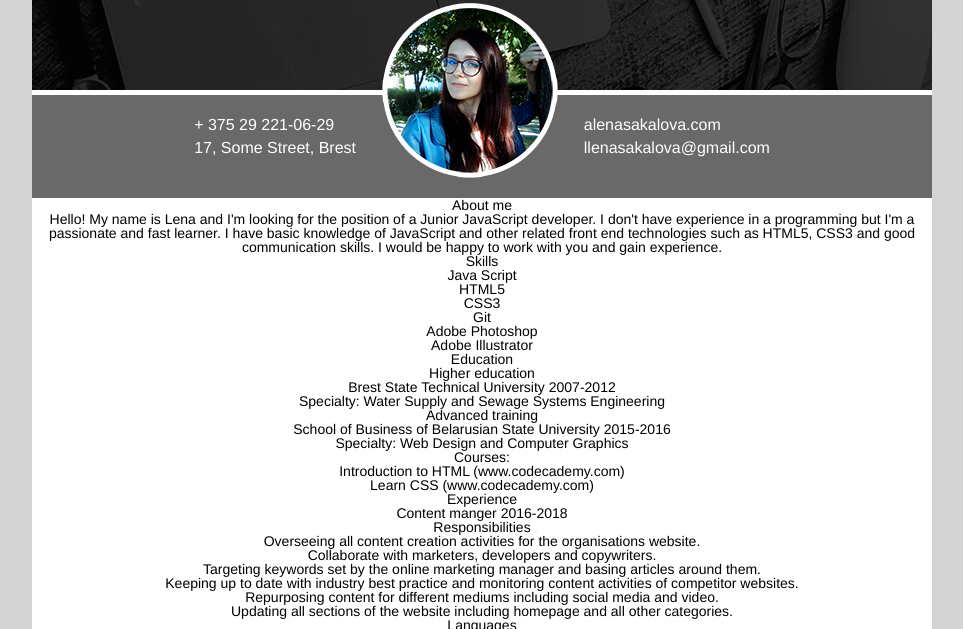
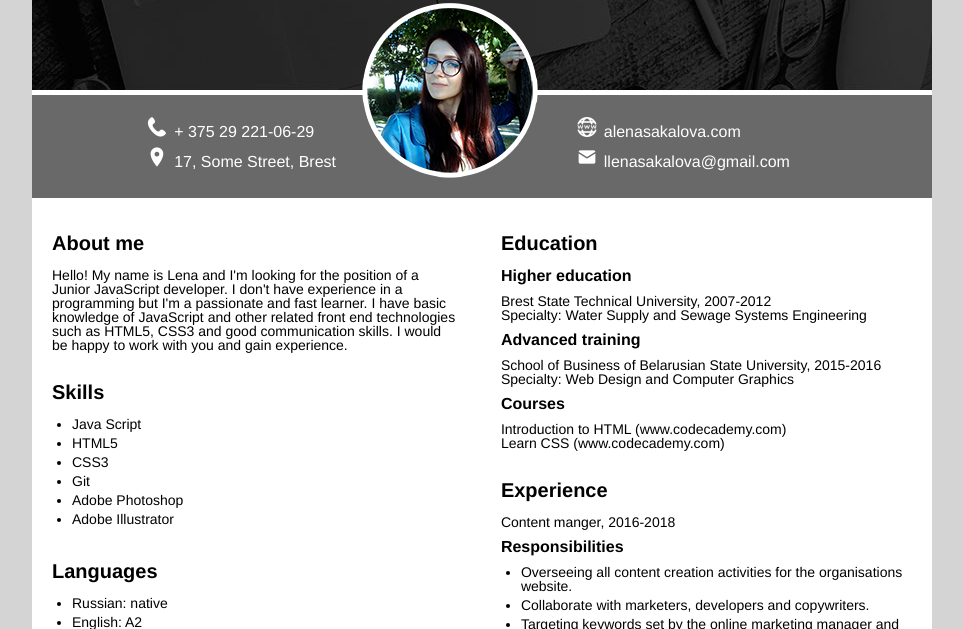
Before and after one commit to fyr-fyrrr/rsschool-codejam1-cv, a plain HTML site: page index.html in a window 1280 px wide. Shown: the part 167-796 px from the top of the page, without its empty margins (158-1121 px from the left). Drawn offline with Linux system fonts and the light colour scheme.

Commit message:
style: add style for main

```diff
--- a/index.html
+++ b/index.html
@@ -11,17 +11,18 @@
     <header>
         <h1>Alena Sakalova</h1>
         <p>Junior JavaScript developer</p>
-        <ul class="contacts left">
+        <ul class="contacts">
             <li>+ 375 29 221-06-29</li>
             <li>17, Some Street, Brest</li>
         </ul>
         <img src="images/photo.png" alt="photo">
-        <ul class="contacts right">
+        <ul class="contacts2">
             <li>alenasakalova.com</li>
             <li>llenasakalova@gmail.com</li>
         </ul>
     </header>
     <main>
+        <div class="left">
             <section>
                 <h2>About me</h2>
                 <p>Hello! My name is Lena and I'm looking for the position
@@ -44,32 +45,6 @@
                     </ul>
             </section>
             <section>
-            <h2>Education</h2>
-            <h3>Higher education</h3>
-            <p>Brest State Technical University 2007-2012</p>
-            <p>Specialty: Water Supply and Sewage Systems Engineering</p>
-            <h3>Advanced training</h3>
-            <p>School of Business of Belarusian State University 2015-2016</p>
-            <p>Specialty: Web Design and Computer Graphics</p>
-            <h3>Courses:</h3>
-            <p>Introduction to HTML (www.codecademy.com)</p>
-            <p>Learn CSS (www.codecademy.com)</p>
-
-        </section>
-        <section>
-            <h2>Experience</h2>
-            <p>Content manger 2016-2018</p>
-            <h3>Responsibilities</h3>
-            <ul>
-                <li>Overseeing all content creation activities for the organisations website.</li>
-                <li>Collaborate with marketers, developers and copywriters.</li>
-                <li>Targeting keywords set by the online marketing manager and basing articles around them.</li>
-                <li>Keeping up to date with industry best practice and monitoring content activities of competitor websites.</li>
-                <li>Repurposing content for different mediums including social media and video.</li>
-                <li>Updating all sections of the website including homepage and all other categories.</li>
-            </ul>
-        </section>
-        <section>
                     <h2>Languages</h2>
                     <ul>
                         <li>Russian: native</li>
@@ -89,6 +64,34 @@
                         <li>Chess</li>
                     </ul>
                 </section>
+        </div>
+        <div class="right">
+        <section>
+            <h2>Education</h2>
+            <h3>Higher education</h3>
+            <p>Brest State Technical University, 2007-2012</p>
+            <p>Specialty: Water Supply and Sewage Systems Engineering</p>
+            <h3>Advanced training</h3>
+            <p>School of Business of Belarusian State University, 2015-2016</p>
+            <p>Specialty: Web Design and Computer Graphics</p>
+            <h3>Courses</h3>
+            <p>Introduction to HTML (www.codecademy.com)</p>
+            <p>Learn CSS (www.codecademy.com)</p>
+        </section>
+        <section>
+            <h2>Experience</h2>
+            <p>Content manger, 2016-2018</p>
+            <h3>Responsibilities</h3>
+            <ul>
+                <li>Overseeing all content creation activities for the organisations website.</li>
+                <li>Collaborate with marketers, developers and copywriters.</li>
+                <li>Targeting keywords set by the online marketing manager and basing articles around them.</li>
+                <li>Keeping up to date with industry best practice and monitoring content activities of competitor websites.</li>
+                <li>Repurposing content for different mediums including social media and video.</li>
+                <li>Updating all sections of the website including homepage and all other categories.</li>
+            </ul>
+        </section>
+    </div>
     </main>
     <footer>
     </footer>
--- a/styles/styles.css
+++ b/styles/styles.css
@@ -21,7 +21,7 @@ main {
     margin: 0 auto;
     margin-bottom: 50px;
     background-color: #ffffff;
-    text-align: center;
+    text-align: left;
 }
 
 h1 {
@@ -31,6 +31,18 @@ h1 {
     padding-top: 30px;
     text-transform: uppercase;
     margin-bottom: 10px;
+}
+
+h2 {
+    font-weight: 700;
+    font-size: 20px;
+    margin: 15px auto;
+}
+
+h3 {
+    font-weight: 700;
+    font-size: 16px;
+    margin: 10px auto;
 }
 
 header p {
@@ -46,7 +58,7 @@ header img {
     margin-right: 20px;
 }
 
-.contacts {
+.contacts, .contacts2 {
     text-align: left;
     color: #ffffff;
     font-size: 16px;
@@ -55,6 +67,50 @@ header img {
     margin-top: 140px;
 }
 
+.contacts2 {
+    margin-left: 40px;
+}
+
 .contacts li {
     padding-bottom: 7px;
 }
+
+.contacts2 li {
+    padding-bottom: 7px;
+}
+
+.left, .right {
+    display: inline-block;
+    width: 45%;
+    margin: 20px;
+    vertical-align: top;
+}
+
+section {
+    margin-bottom: 30px;
+}
+
+section ul {
+    list-style-type: disc;
+    padding-left: 20px;
+}
+
+section ul li {
+    padding-bottom: 5px;
+}
+
+.contacts li:first-child {
+    list-style-image: url('../images/icons_phone.png');
+}
+
+.contacts li:nth-child(2) {
+    list-style-image: url('../images/adress.png');
+}
+
+.contacts2 li:first-child {
+    list-style-image: url('../images/web.png');
+}
+
+.contacts2 li:nth-child(2) {
+    list-style-image: url('../images/email.png');
+}
```
Also changed, not shown: images/adress.png (added), images/email.png (added), images/icons_phone.png (added), images/web.png (added). Lines whose indentation alone changed are shown as unchanged.
